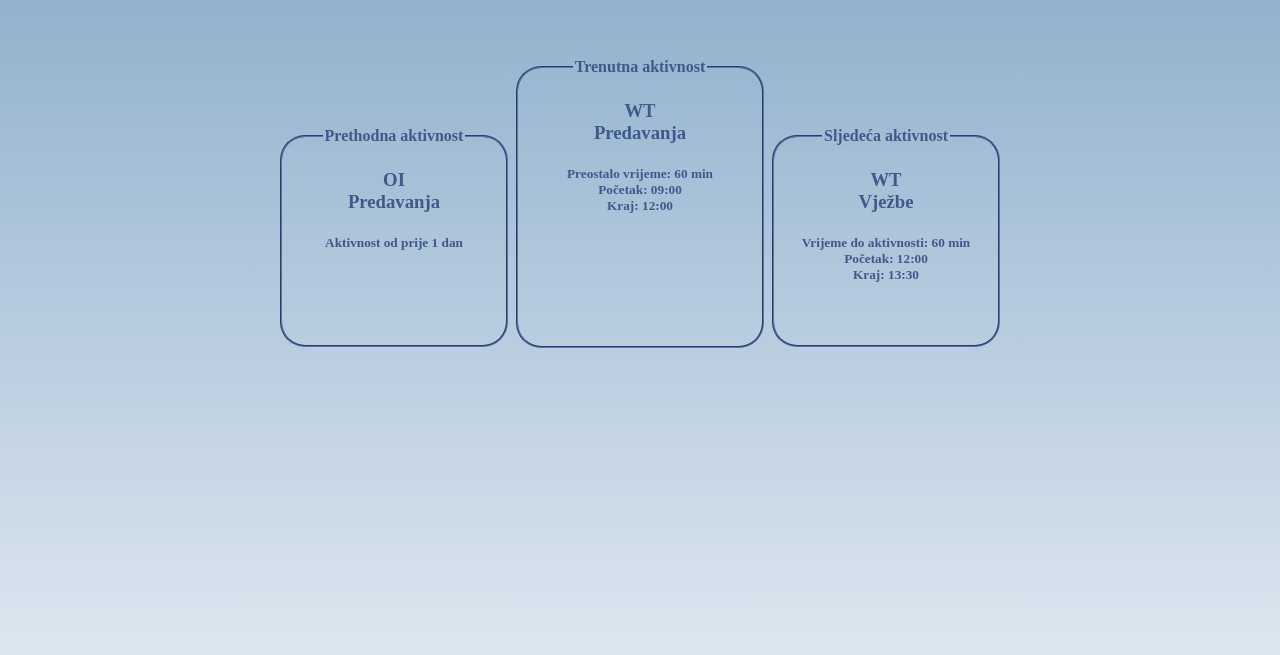
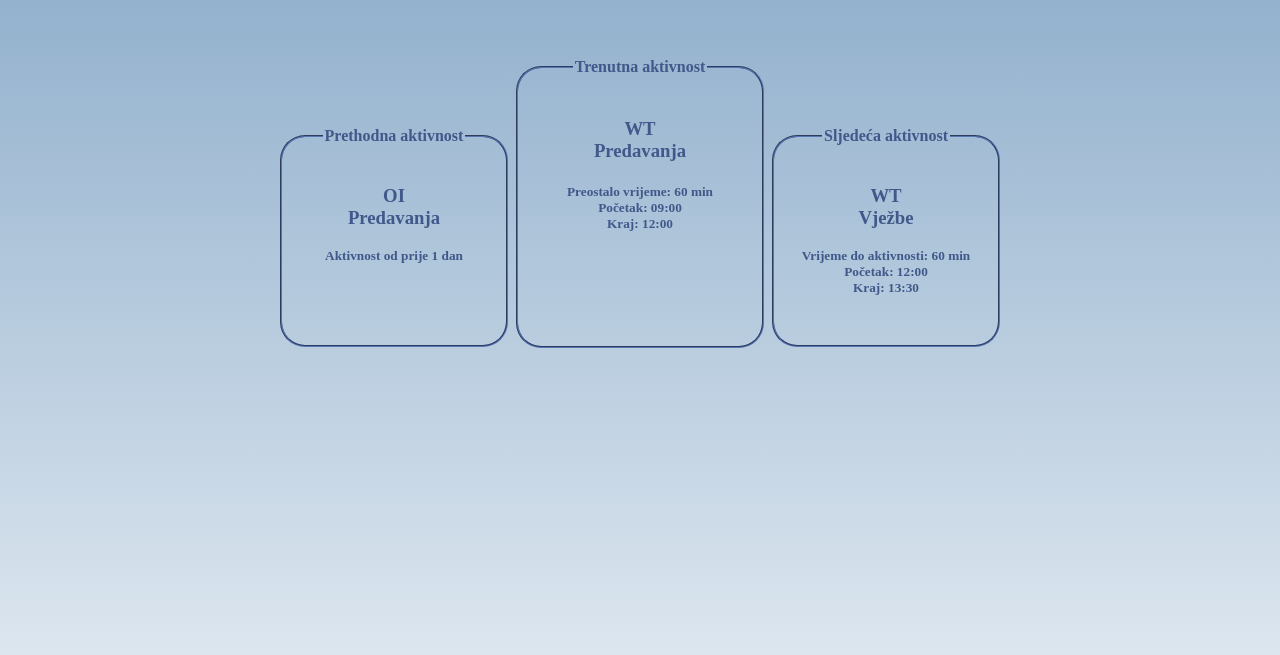
Before and after one commit to adzaferbeg1/wt20-projekat-adzaferbeg1, a plain HTML site: page spirala1/zadatak2/aktivnost.html in a window 1280 px wide. Shown: the part 145-800 px from the top of the page. Drawn offline with Linux system fonts and the light colour scheme.

Commit message:
uradjeno 1.2

```diff
--- a/spirala1/zadatak2/aktivnost.html
+++ b/spirala1/zadatak2/aktivnost.html
@@ -11,14 +11,15 @@
         <tr>
             <td>
                 <fieldset>
-                    <legend>Prethodna aktivnost</legend>
-                    <h3>OI <br>Predavanja</h3>
-                    <h5>Aktivnost od prije 1 dan</h5>
+                    <legend class="centar">Prethodna aktivnost</legend>
+                    <h3 class="centar">OI <br>Predavanja</h3>
+                    <h5 class="centar">Aktivnost od prije 1 dan</h5>
                    </fieldset>
             </td>
             <td class="srednji">
                 <fieldset>
                     <legend>Trenutna aktivnost</legend>
+                    <br>
                     <h3>WT <br>Predavanja</h3>
                     <h5>Preostalo vrijeme: 60 min
                         <br> Početak: 09:00
@@ -28,9 +29,9 @@
             </td>
             <td>
                 <fieldset>
-                    <legend>Sljedeća aktivnost</legend>
-                    <h3>WT <br>Vježbe</h3>
-                    <h5>Vrijeme do aktivnosti: 60 min
+                    <legend class="centar">Sljedeća aktivnost</legend>
+                    <h3 class="centar">WT <br>Vježbe</h3>
+                    <h5 class="centar">Vrijeme do aktivnosti: 60 min
                         <br> Početak: 12:00
                         <br> Kraj: 13:30
                     </h5>
--- a/spirala1/zadatak2/stil.css
+++ b/spirala1/zadatak2/stil.css
@@ -26,3 +26,7 @@ legend, h3, h5{
     color: rgb(64, 88, 138);
     text-align: center;
 }
+.centar{
+    display: block;
+    margin: 1.0em auto;
+}
```
